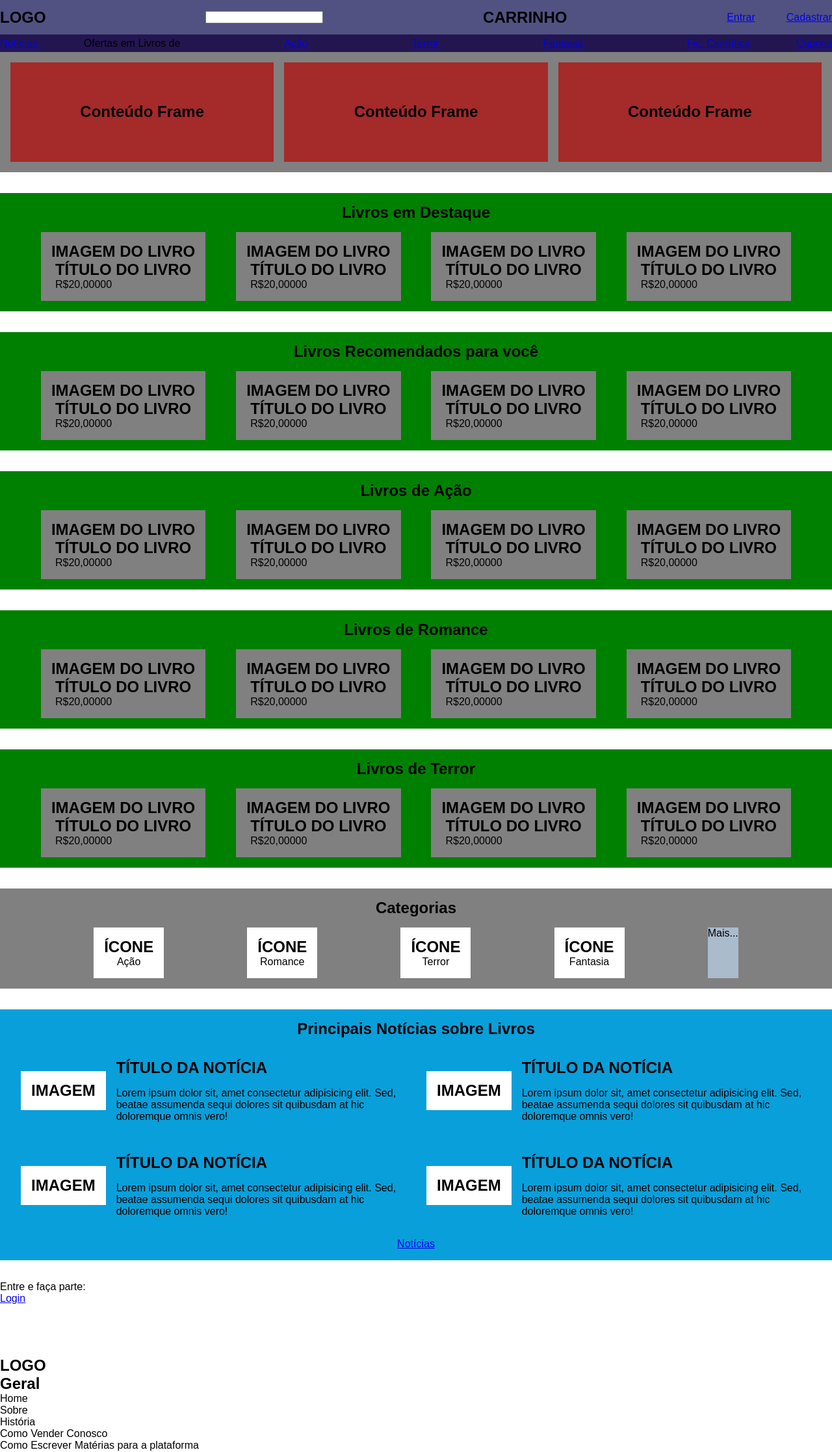
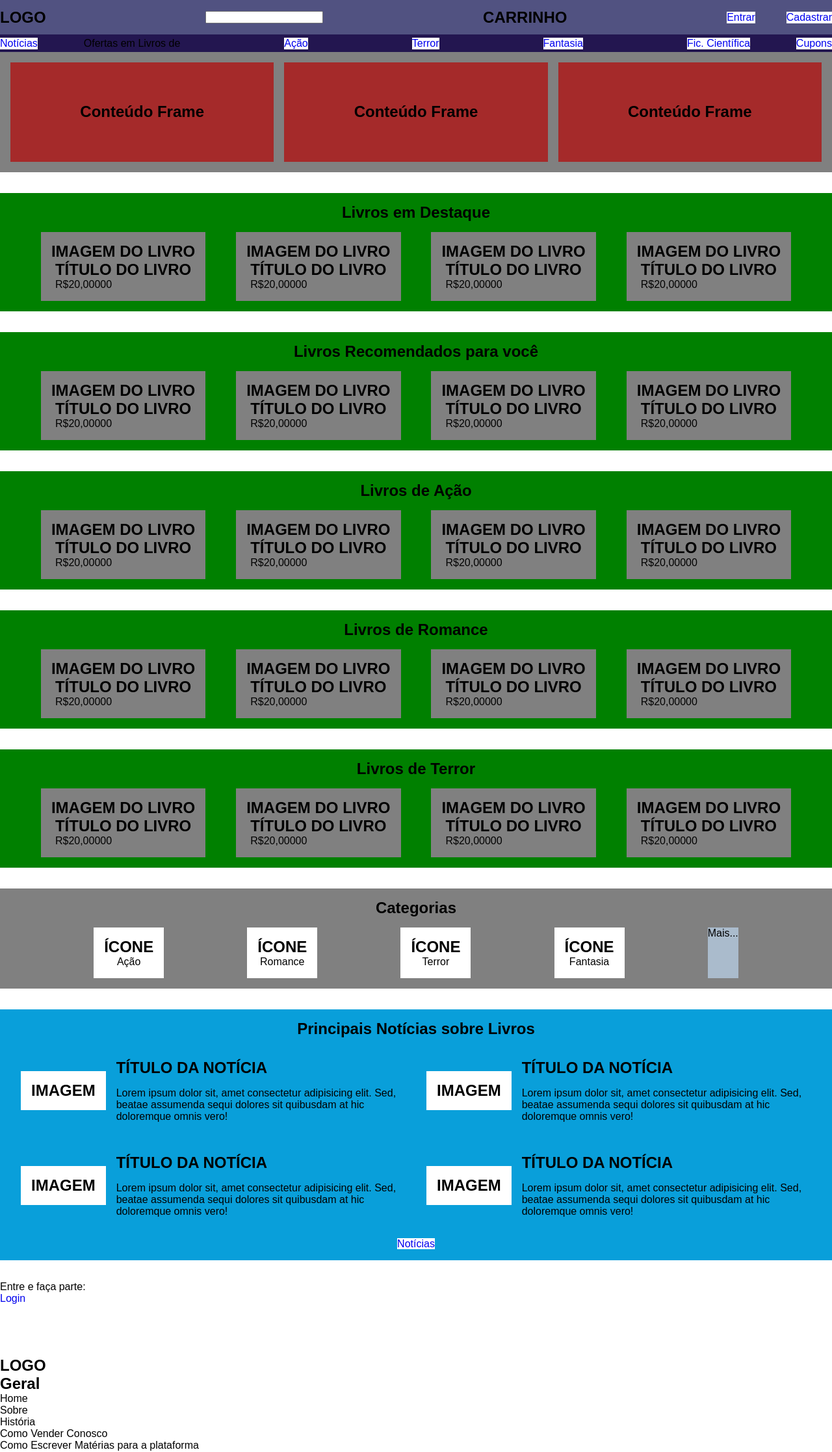
Before and after one commit to rodrigo-fullstack/jovem-pagina, a PHP site: page / in a window 1280 px wide. Shown: the top 2234 px of the page at 65% size. Run offline with PHP 8.4, Linux system fonts and the light colour scheme.

Commit message:
format(btn): Deixando botões mais visíveis temporariamente

```diff
--- a/assets/css/main.css
+++ b/assets/css/main.css
@@ -63,6 +63,13 @@ main{
     text-align: center;
 }
 
+.btn{
+    background-color: blue;
+}
+a.btn{
+    text-decoration: none;
+    background-color: #fff;
+}
 
 footer{
     margin-top: 80px;
```
